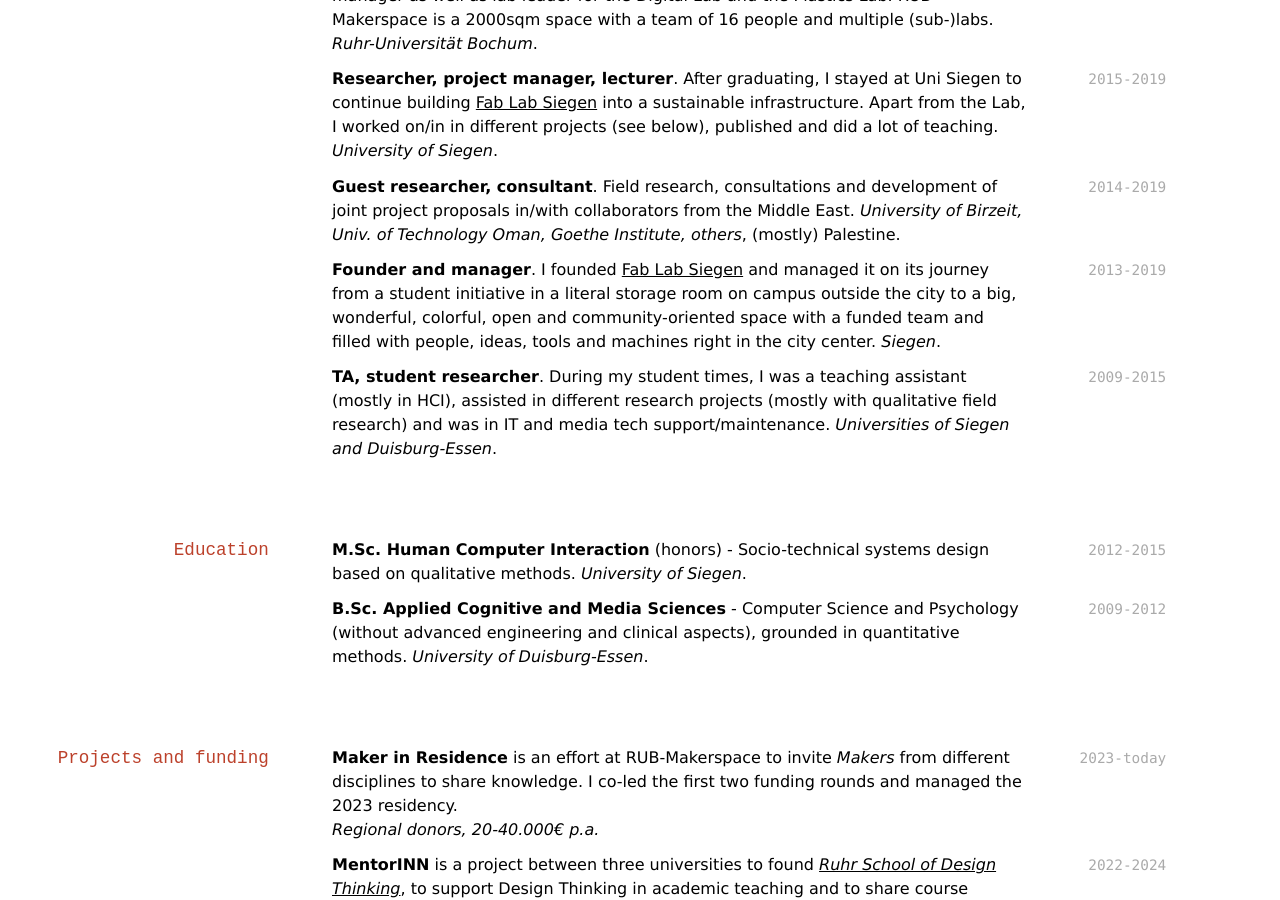
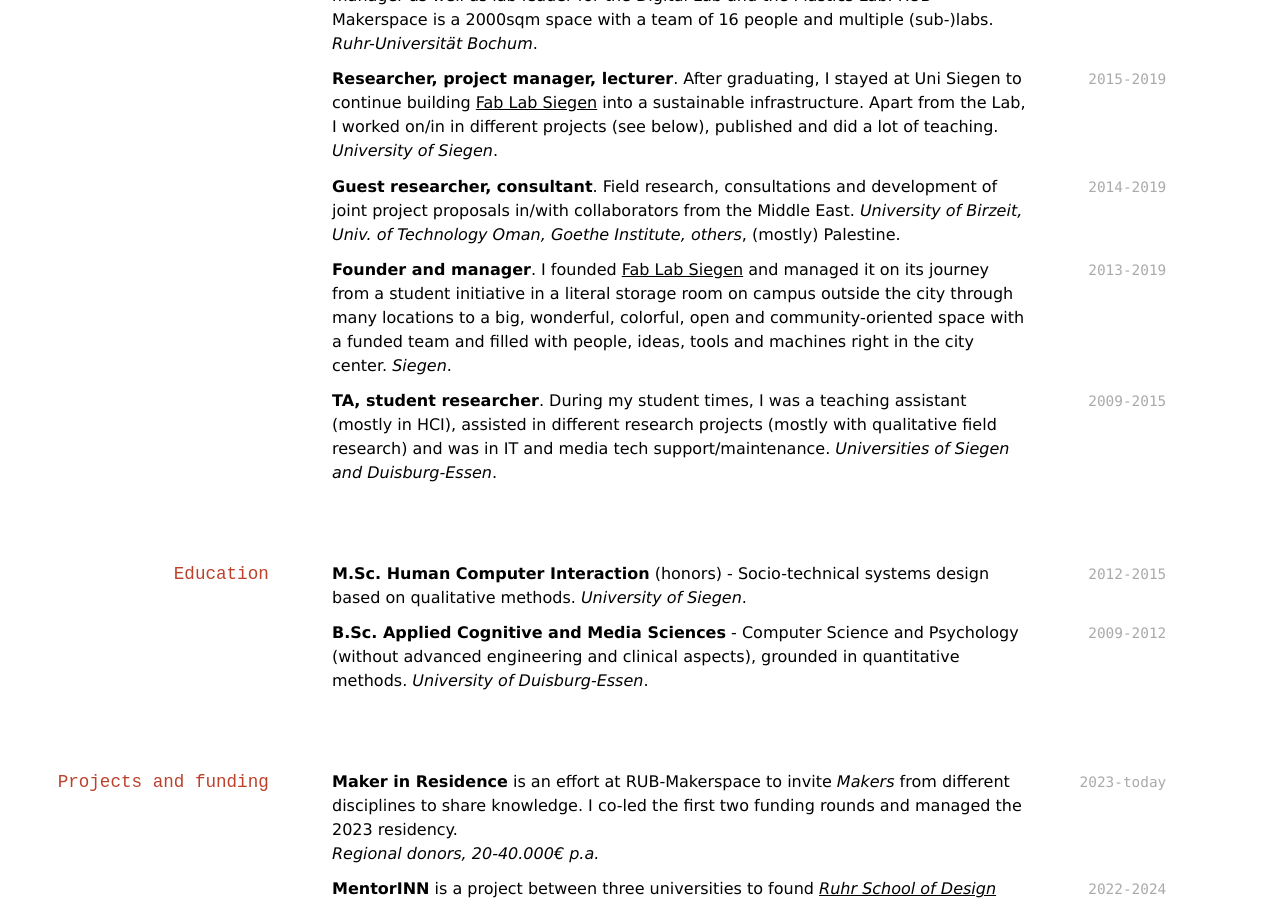
Before and after one commit to oliverstickel/oliverstickel.github.io, a Jekyll site: the page built from index.md, in a window 1280 px wide and 900 px high, scrolled down 436 px. Built offline with Jekyll 4.4.1, drawn with Linux system fonts in a browser that asks for light colours; nearby versions of some CDN libraries; a style sheet for code colours, icons or effects is not loaded.

Commit message:
Update index.md

```diff
--- a/index.md
+++ b/index.md
@@ -29,7 +29,7 @@ Fab Lab Manager & Founder
 **Guest researcher, consultant**. Field research, consultations and development of joint project proposals in/with collaborators from the Middle East. *University of Birzeit, Univ. of Technology Oman, Goethe Institute, others*, (mostly) Palestine.
 
 `2013-2019`
-**Founder and manager**. I founded [Fab Lab Siegen](https://fablab-siegen.de) and managed it on its journey from a student initiative in a literal storage room on campus outside the city to a big, wonderful, colorful, open and community-oriented space with a funded team and filled with people, ideas, tools and machines right in the city center. *Siegen*.
+**Founder and manager**. I founded [Fab Lab Siegen](https://fablab-siegen.de) and managed it on its journey from a student initiative in a literal storage room on campus outside the city through many locations to a big, wonderful, colorful, open and community-oriented space with a funded team and filled with people, ideas, tools and machines right in the city center. *Siegen*.
 
 `2009-2015`
 **TA, student researcher**. During my student times, I was a teaching assistant (mostly in HCI), assisted in different research projects (mostly with qualitative field research) and was in IT and media tech support/maintenance. *Universities of Siegen and Duisburg-Essen*.
```
